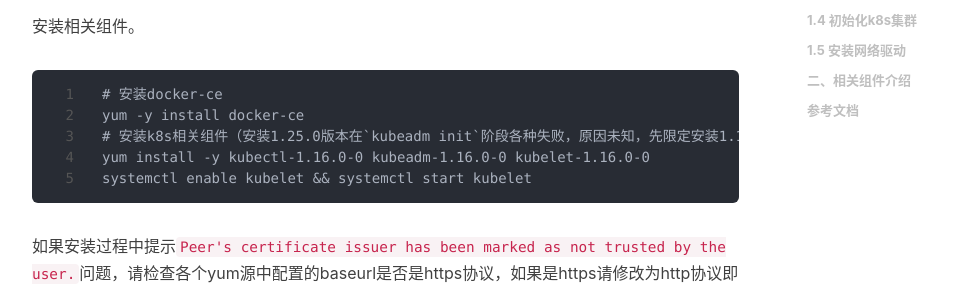
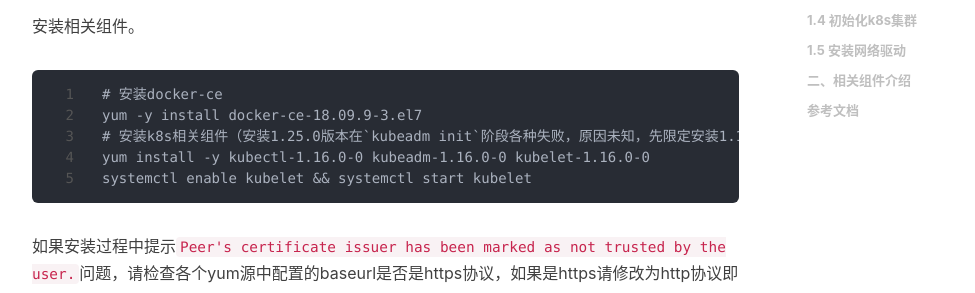
Before and after one commit to shihai1991/shihai1991.github.io, a Jekyll site: the page built from _posts/2022-09-14-K8S deployment.md, in a window 1280 px wide and 900 px high, scrolled down 1474 px. Shown: the part 174-467 px from the top of the window, without its empty margins (233-1208 px from the left). Built offline with Jekyll 4.4.1, drawn with Linux system fonts in a browser that asks for light colours; nearby versions of some CDN libraries; comment, search, counter and statistics services are not loaded.

Commit message:
Update 2022-09-14-K8S deployment.md

````diff
--- a/_posts/2022-09-14-K8S deployment.md
+++ b/_posts/2022-09-14-K8S deployment.md
@@ -57,7 +57,7 @@ EOF
 安装相关组件。
 ```
 # 安装docker-ce
-yum -y install docker-ce
+yum -y install docker-ce-18.09.9-3.el7
 # 安装k8s相关组件（安装1.25.0版本在`kubeadm init`阶段各种失败，原因未知，先限定安装1.16.0，后面有时间在折腾）
 yum install -y kubectl-1.16.0-0 kubeadm-1.16.0-0 kubelet-1.16.0-0
 systemctl enable kubelet && systemctl start kubelet
````
